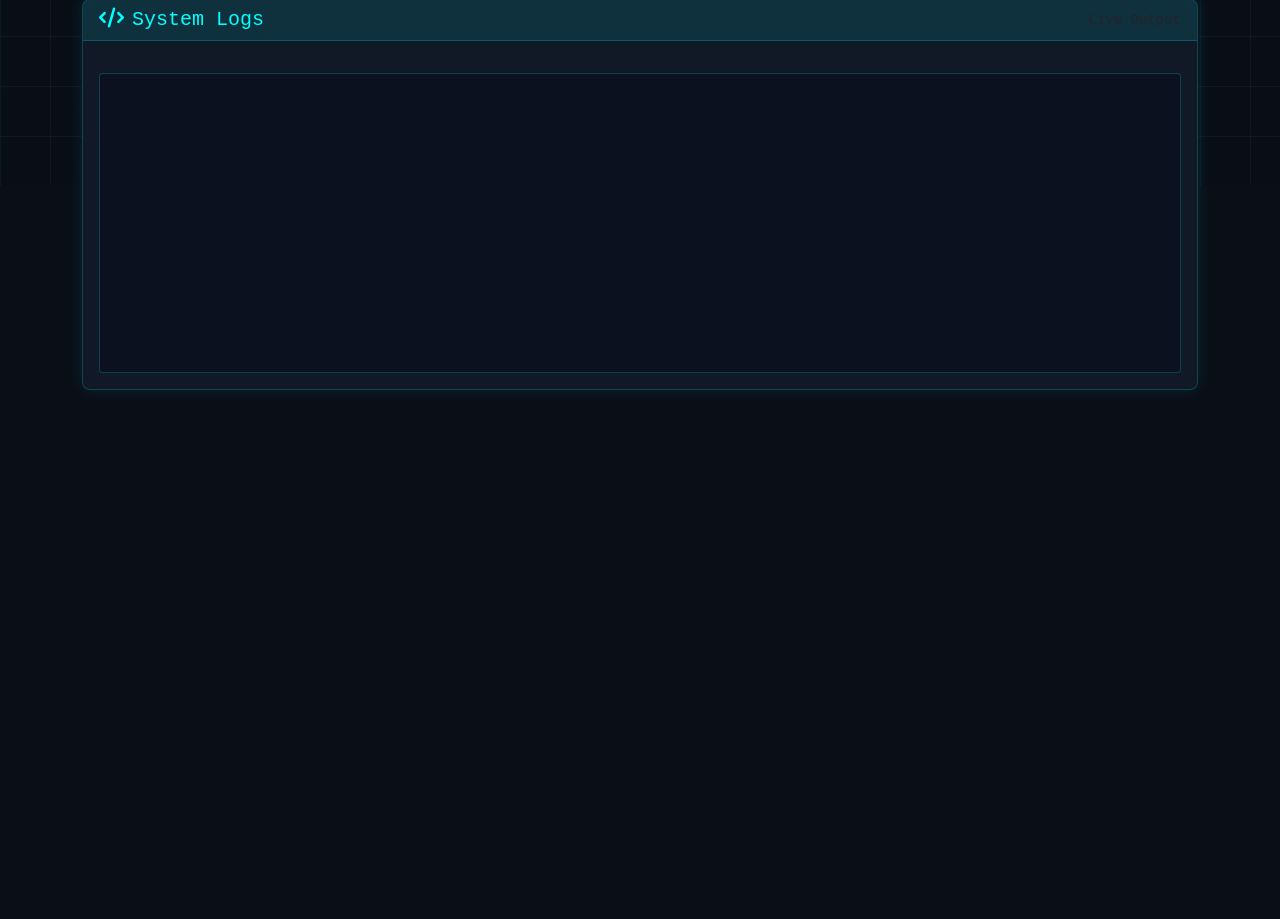
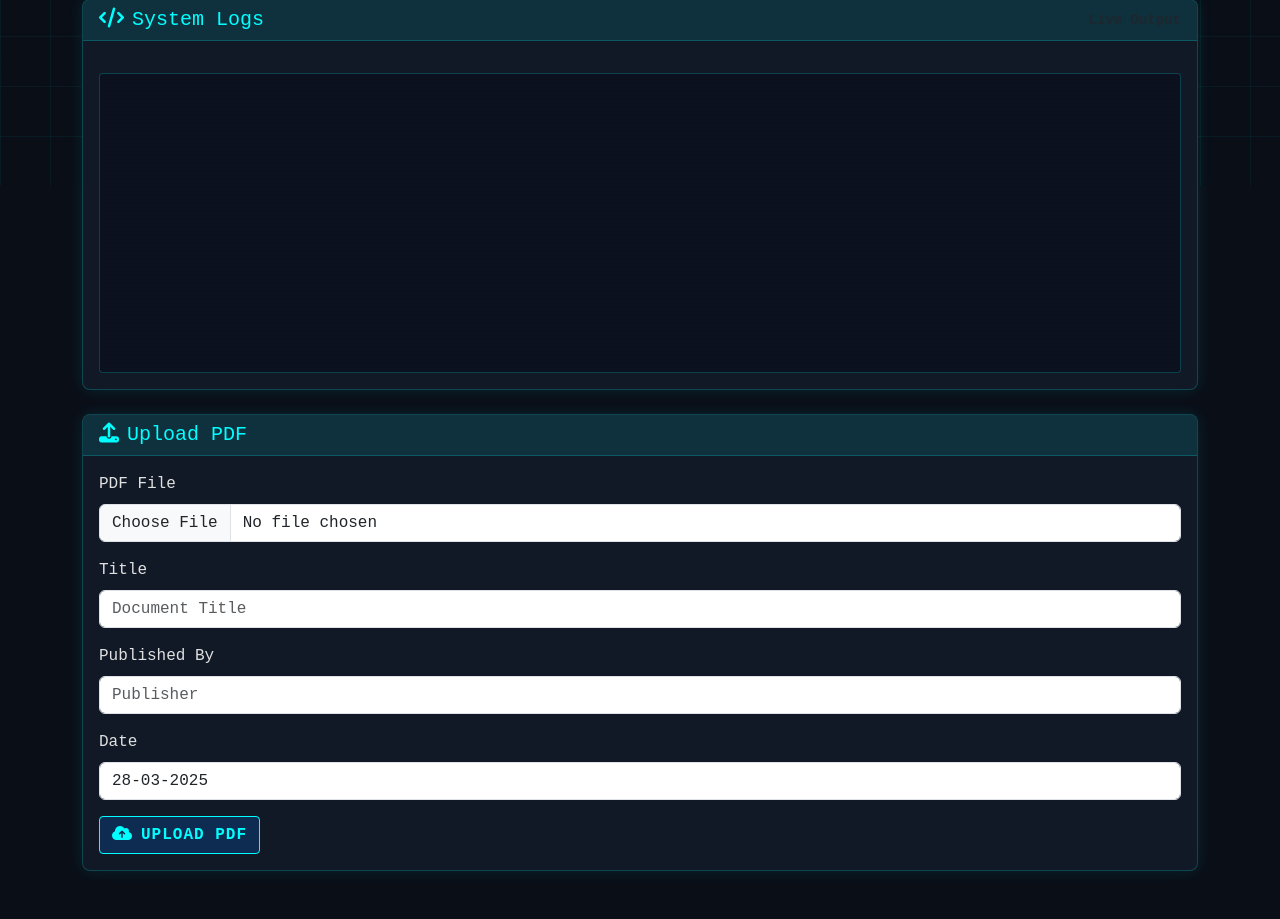
Before and after one commit to ALGORITHM-NSUT/mimir-pipeline, a Flask app: page / in a window 1280 px wide. Shown: the part 614-1533 px from the top of the page. Before the commit the page ends 1004 px from the top, so only its background shows below. Run offline with Flask 3, Linux system fonts and the light colour scheme; data that the repository does not hold is empty; some libraries are stand-ins or nearby versions.

Commit message:
ading file upload support

```diff
--- a/app.py
+++ b/app.py
@@ -5,6 +5,12 @@ import logging
 import threading
 from datetime import datetime
 from flask_apscheduler import APScheduler
+from google.oauth2 import service_account
+from googleapiclient.discovery import build
+from googleapiclient.http import MediaFileUpload
+from werkzeug.utils import secure_filename
+import pandas as pd
+import queue
 
 # Configure logging
 logging.basicConfig(
@@ -28,6 +34,117 @@ job_status = {
     "auto_mode": False
 }
 
+# Create a queue for pending uploads
+upload_queue = queue.Queue()
+
+# Google Drive configuration
+SCOPES = ['https://www.googleapis.com/auth/drive']
+SERVICE_ACCOUNT_FILE = 'mimir-455115-bc19e23d8f38.json'  # Path to your service account key
+FOLDER_ID = '1zE8tVN5yYsqQBLf5XQqfG5fhPm4DiY_g'  # Replace with your folder ID
+ALLOWED_EXTENSIONS = {'pdf', 'jpg', 'jpeg', 'png'}
+
+def allowed_file(filename):
+    return filename.rsplit('.', 1)[1].lower() in ALLOWED_EXTENSIONS
+
+# Function to authenticate with Google Drive
+def get_drive_service():
+    try:
+        credentials = service_account.Credentials.from_service_account_file(
+            SERVICE_ACCOUNT_FILE, scopes=SCOPES)
+        service = build('drive', 'v3', credentials=credentials)
+        return service
+    except Exception as e:
+        logging.error(f"Error authenticating with Google Drive: {str(e)}")
+        return None
+
+# Function to upload file to Google Drive
+def upload_to_drive(file_path, filename):
+    try:
+        service = get_drive_service()
+        if not service:
+            return None
+
+        file_metadata = {
+            'name': filename,
+            'mimeType': 'application/pdf',
+            'parents': [FOLDER_ID]
+        }
+
+        media = MediaFileUpload(file_path, mimetype='application/pdf')
+        file = service.files().create(
+            body=file_metadata,
+            media_body=media,
+            fields='id'
+        ).execute()
+
+        # Make the file publicly accessible
+        permission = {
+            'type': 'anyone',
+            'role': 'reader'
+        }
+        service.permissions().create(
+            fileId=file.get('id'),
+            body=permission
+        ).execute()
+
+        # Return the direct link to the file
+        file_id = file.get('id')
+        download_link = f"https://drive.google.com/uc?id={file_id}"
+
+        logging.info(f"File uploaded successfully to Google Drive with ID: {file_id}")
+        return download_link
+
+    except Exception as e:
+        logging.error(f"Error uploading to Google Drive: {str(e)}")
+        return None
+
+# Function to add entry to output.csv
+def add_to_csv(date, link, title, published_by):
+    try:
+        # Check if file exists
+        if os.path.exists('output.csv'):
+            df = pd.read_csv('output.csv')
+        else:
+            df = pd.DataFrame(columns=["Date", "Link", "Title", "Published By"])
+
+        # Add new row
+        new_row = pd.DataFrame({
+            "Date": [date],
+            "Link": [link],
+            "Title": [title],
+            "Published By": [published_by]
+        })
+
+        df = pd.concat([new_row, df], ignore_index=True)
+        df.to_csv('output.csv', index=False)
+        logging.info(f"Added entry to CSV: {title}")
+        return True
+
+    except Exception as e:
+        logging.error(f"Error adding to CSV: {str(e)}")
+        return False
+
+# Function to process the upload queue
+def process_upload_queue():
+    global upload_queue
+
+    while not upload_queue.empty():
+        upload_data = upload_queue.get()
+
+        link = upload_data['link']
+        filename = upload_data['filename']
+        date = upload_data['date']
+        title = upload_data['title']
+        published_by = upload_data['published_by']
+
+
+        if link:
+            # Add to CSV
+            add_to_csv(date, link, title, published_by)
+
+        upload_queue.task_done()
+
+
 def run_scraper():
     """Run the web scraper script"""
     global job_status
@@ -45,7 +162,7 @@ def run_scraper():
 
         logging.info(f"Scraper completed: {result.stdout}")
         job_status["scraping"] = "completed"
-
+        process_upload_queue()
         # Start the pipeline processing
         run_pipeline()
     except subprocess.CalledProcessError as e:
@@ -74,6 +191,7 @@ def run_pipeline():
         )
 
         logging.info(f"Pipeline completed: {result.stdout}")
+        os.remove("output.csv")
         job_status["processing"] = "completed"
         job_status["last_run"] = datetime.now().strftime("%Y-%m-%d %H:%M:%S")
     except subprocess.CalledProcessError as e:
@@ -192,6 +310,84 @@ def get_logs():
         logging.error(f"Error reading log file: {str(e)}")
         return "Error reading logs"
 
+@app.route('/upload-pdf', methods=['POST'])
+def upload_pdf():
+    """Handle PDF file uploads"""
+    # Check if a file was submitted
+    if 'file' not in request.files:
+        return jsonify({
+            "status": "error",
+            "message": "No file part"
+        }), 400
+
+    file = request.files['file']
+
+    # Check if file was selected
+    if file.filename == '':
+        return jsonify({
+            "status": "error",
+            "message": "No selected file"
+        }), 400
+
+    # Get form data
+    date = request.form.get('date', datetime.now().strftime("%d-%m-%Y"))
+    title = request.form.get('title', file.filename)
+    published_by = request.form.get('published_by', 'Manual Upload')
+    # Check if file type is allowed
+    if file and allowed_file(file.filename):
+        filename = secure_filename(file.filename)
+        upload_dir = os.path.join(app.root_path, 'uploads')
+
+        # Create uploads directory if it doesn't exist
+        os.makedirs(upload_dir, exist_ok=True)
+
+        file_path = os.path.join(upload_dir, filename)
+        file.save(file_path)
+
+        link = upload_to_drive(file_path, filename)
+        if not link:
+            return jsonify({
+                "status": "error",
+                "message": "Error Uploading File"
+            }), 400
+        os.remove(file_path)
+        # Check if scraper or pipeline is running
+        if job_status["scraping"] == "running" or job_status["processing"] == "running":
+            # Add to queue for later processing
+            upload_queue.put({
+                'link': link,
+                'filename': filename,
+                'date': date,
+                'title': title,
+                'published_by': published_by
+            })
+
+            return jsonify({
+                "status": "queued",
+                "message": "File upload queued for processing"
+            })
+        # else:
+        #     # Process immediately
+        #     if link:
+        #         # Add to CSV
+        #         add_to_csv(date, link, title, published_by)
+
+        #         # Remove the temporary file
+        #         os.remove(file_path)
+
+        #
+        #     else:
+        #         return jsonify({
+        #             "status": "error",
+        #             "message": "Failed to upload file to Google Drive"
+        #         }), 500
+    return jsonify({
+            "status": "success",
+            "message": "File uploaded successfully",
+            "link": link
+        })
+
+
 if __name__ == '__main__':
 
     os.makedirs("downloads", exist_ok=True)
--- a/templates/index.html
+++ b/templates/index.html
@@ -456,7 +456,47 @@
                 </div>
             </div>
         </div>
+        <div class="row mb-4">
+            <div class="col-12">
+                <div class="card">
+                    <div class="card-header">
+                        <h5 class="mb-0"><i class="fas fa-upload me-2"></i>Upload PDF</h5>
+                    </div>
+                    <div class="card-body">
+                        <form id="upload-form" enctype="multipart/form-data">
+                            <div class="mb-3">
+                                <label for="file" class="form-label">PDF File</label>
+                                <input type="file" class="form-control" id="file" name="file" accept=".pdf" required>
+                            </div>
+                            <div class="mb-3">
+                                <label for="title" class="form-label">Title</label>
+                                <input type="text" class="form-control" id="title" name="title" placeholder="Document Title">
+                            </div>
+                            <div class="mb-3">
+                                <label for="published_by" class="form-label">Published By</label>
+                                <input type="text" class="form-control" id="published_by" name="published_by" placeholder="Publisher">
+                            </div>
+                            <div class="mb-3">
+                                <label for="date" class="form-label">Date</label>
+                                <input type="text" class="form-control" id="date" name="date" placeholder="DD-MM-YYYY">
+                            </div>
+                            <button type="submit" class="btn btn-primary">
+                                <i class="fas fa-cloud-upload-alt me-2"></i>Upload PDF
+                            </button>
+                        </form>
+
+                        <div id="upload-result" class="mt-3 d-none">
+                            <div class="alert alert-success">
+                                <i class="fas fa-check-circle me-2"></i>
+                                <span id="upload-message"></span>
+                            </div>
+                        </div>
+                    </div>
+                </div>
+            </div>
+        </div>
     </div>
+
 
     <script src="https://cdn.jsdelivr.net/npm/bootstrap@5.3.0/dist/js/bootstrap.bundle.min.js"></script>
     <script>
@@ -475,7 +515,71 @@
             const logContent = document.getElementById('log-content');
             const scraperProgress = document.getElementById('scraper-progress');
             const pipelineProgress = document.getElementById('pipeline-progress');
+            const uploadForm = document.getElementById('upload-form');
+            const uploadResult = document.getElementById('upload-result');
+            const uploadMessage = document.getElementById('upload-message');
+            const dateField = document.getElementById('date');
 
+            if (dateField) {
+                const today = new Date();
+                const day = String(today.getDate()).padStart(2, '0');
+                const month = String(today.getMonth() + 1).padStart(2, '0');
+                const year = today.getFullYear();
+                dateField.value = `${day}-${month}-${year}`;
+            }
+
+            if (uploadForm) {
+                uploadForm.addEventListener('submit', function(e) {
+                    e.preventDefault();
+
+                    const formData = new FormData(uploadForm);
+                    const submitButton = uploadForm.querySelector('button[type="submit"]');
+
+                    // Disable button and show loading state
+                    submitButton.disabled = true;
+                    submitButton.innerHTML = '<i class="fas fa-spinner fa-spin me-2"></i>Uploading...';
+
+                    // Hide previous results
+                    uploadResult.classList.add('d-none');
+
+                    fetch('/upload-pdf', {
+                        method: 'POST',
+                        body: formData
+                    })
+                    .then(response => response.json())
+                    .then(data => {
+                        // Re-enable button
+                        submitButton.disabled = false;
+                        submitButton.innerHTML = '<i class="fas fa-cloud-upload-alt me-2"></i>Upload PDF';
+
+                        // Show result
+                        uploadResult.classList.remove('d-none');
+                        uploadResult.querySelector('.alert').className =
+                            data.status === 'success' || data.status === 'queued'
+                                ? 'alert alert-success'
+                                : 'alert alert-danger';
+
+                        uploadMessage.textContent = data.message;
+
+                        // Clear form on success
+                        if (data.status === 'success' || data.status === 'queued') {
+                            uploadForm.reset();
+                        }
+                    })
+                    .catch(error => {
+                        console.error('Error uploading file:', error);
+
+                        // Re-enable button
+                        submitButton.disabled = false;
+                        submitButton.innerHTML = '<i class="fas fa-cloud-upload-alt me-2"></i>Upload PDF';
+
+                        // Show error
+                        uploadResult.classList.remove('d-none');
+                        uploadResult.querySelector('.alert').className = 'alert alert-danger';
+                        uploadMessage.textContent = 'An error occurred during upload. Please try again.';
+                    });
+                });
+            }
             // Function to update progress bars based on status
             function updateProgressBars(scraperState, pipelineState) {
                 // Scraper progress
```
Also changed, not shown: new.py (+60 -7 lines), 3 other files.
